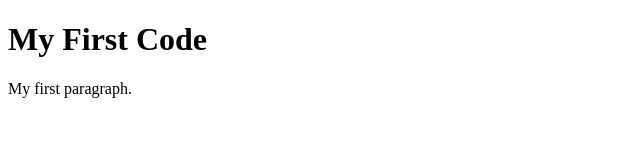
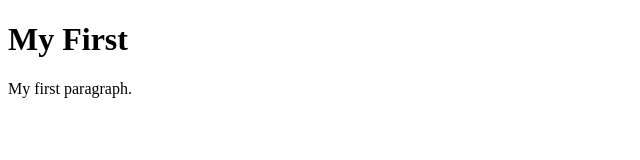
Before and after one commit to examly-test/b1625fe9-dee4-4e54-a240-c4b2a6645552, a plain HTML site: page index.html in a window 1280 px wide. Shown: the whole page, without its empty margins (0-640 px from the left). Drawn offline with Linux system fonts and the light colour scheme.

Commit message:
Update index.html

```diff
--- a/index.html
+++ b/index.html
@@ -2,7 +2,7 @@
 <html>
 <body>
 
-<h1>My First Code</h1>
+<h1>My First</h1>
 
 <p>My first paragraph.</p>
 
```
